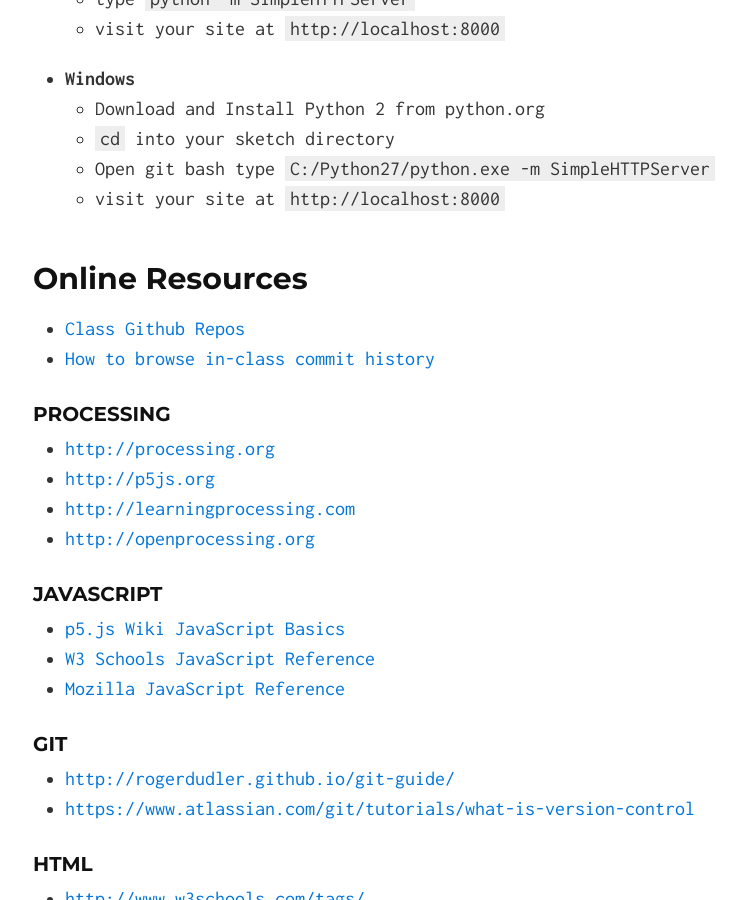
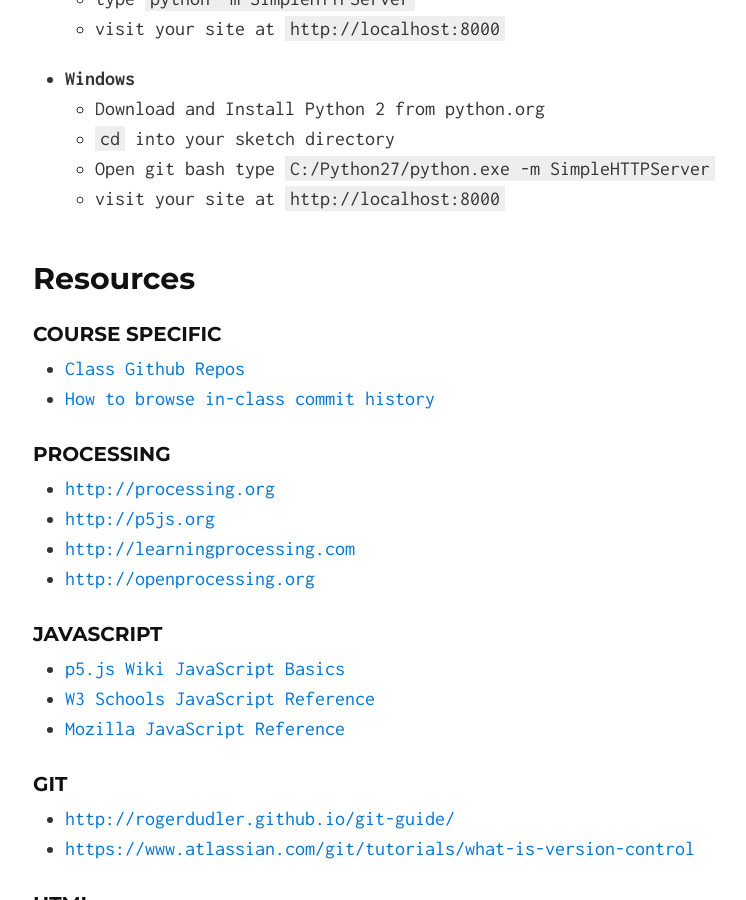
Before and after one commit to lsudigitalart/lsudigitalart.github.io, a Jekyll site: the page built from 2210/index.md, in a window 1280 px wide and 900 px high, scrolled down 3026 px. Shown: the whole window, without its empty margins (185-931 px from the left). Built offline with Jekyll 4.4.1, drawn with Linux system fonts in a browser that asks for light colours.

Commit message:
more tidy

```diff
--- a/2210/index.md
+++ b/2210/index.md
@@ -92,7 +92,9 @@
   - Open git bash type `C:/Python27/python.exe -m SimpleHTTPServer`
   - visit your site at `http://localhost:8000`
 
-## Online Resources
+## Resources
+
+### Course Specific
 - [Class Github Repos](http://github.com/lsudigitalart)
 - [How to browse in-class commit history](https://drive.google.com/file/d/0B666kg0WyOiBeGhFNWpibXBhbEU/view?usp=sharing)
 
```
